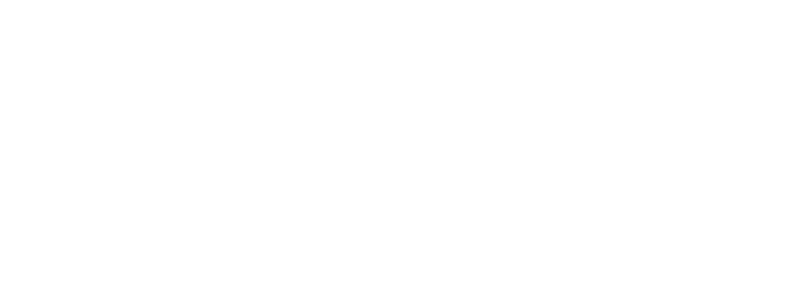
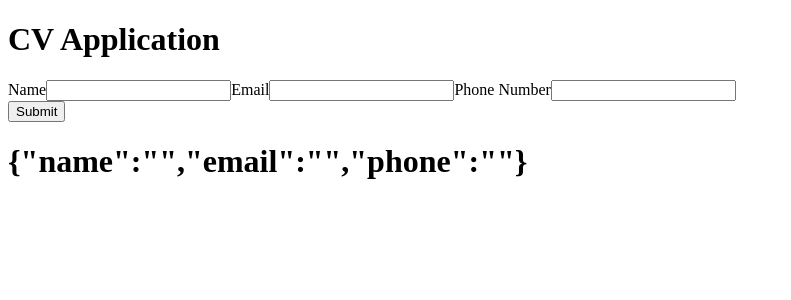
Before and after one commit to kiernans/cv-project, a React (Create React App) app: page / in a window 1280 px wide. Shown: the top 300 px of the page, without its empty margins (0-791 px from the left). Built offline with nearby package versions, Linux system fonts and the light colour scheme.

Commit message:
Handle submitting information

```diff
--- a/package.json
+++ b/package.json
@@ -8,7 +8,7 @@
     "@testing-library/user-event": "^13.5.0",
     "react": "^18.2.0",
     "react-dom": "^18.2.0",
-    "react-scripts": "5.0.1",
+    "react-scripts": "^5.0.1",
     "web-vitals": "^2.1.4"
   },
   "scripts": {
--- a/public/index.html
+++ b/public/index.html
@@ -2,19 +2,16 @@
 <html lang="en">
   <head>
     <meta charset="utf-8" />
-    <link rel="icon" href="%PUBLIC_URL%/favicon.ico" />
     <meta name="viewport" content="width=device-width, initial-scale=1" />
     <meta name="theme-color" content="#000000" />
     <meta
       name="description"
       content="Web site created using create-react-app"
     />
-    <link rel="apple-touch-icon" href="%PUBLIC_URL%/logo192.png" />
     <!--
       manifest.json provides metadata used when your web app is installed on a
       user's mobile device or desktop. See https://developers.google.com/web/fundamentals/web-app-manifest/
     -->
-    <link rel="manifest" href="%PUBLIC_URL%/manifest.json" />
     <!--
       Notice the use of %PUBLIC_URL% in the tags above.
       It will be replaced with the URL of the `public` folder during the build.
@@ -24,7 +21,7 @@
       work correctly both with client-side routing and a non-root public URL.
       Learn how to configure a non-root public URL by running `npm run build`.
     -->
-    <title>React App</title>
+    <title>CV Application</title>
   </head>
   <body>
     <noscript>You need to enable JavaScript to run this app.</noscript>
--- a/src/App.js
+++ b/src/App.js
@@ -1,4 +1,5 @@
 import React, { Component } from 'react';
+import Information from './components/Information';
 
 class App extends Component {
   constructor() {
@@ -8,6 +9,8 @@
   render() {
     return (
       <div className="App">
+        <h1>CV Application</h1>
+        <Information />
       </div>
     );
   };
--- a/src/components/Information.js
+++ b/src/components/Information.js
@@ -3,12 +3,83 @@
 class Information extends Component {
     constructor() {
         super();
+
+        this.state = {
+            name: '',
+            email: '',
+            phone: '',
+            info: {
+                name: '',
+                email: '',
+                phone: ''
+            },
+
+        };
+    };
+
+    handleChange = (e) => {
+        if(e.target.id === 'nameInput') {
+            this.setState({
+                name: e.target.value,
+            });
+        } else if(e.target.id === 'emailInput') {
+            this.setState({
+                email: e.target.value,
+            });
+        } else {
+            this.setState({
+                phone: e.target.value,
+            });
+        }
+
+    };
+
+    handleSubmit = (e) => {
+        e.preventDefault();
+        this.setState({
+            info: {
+                name: this.state.name,
+                email: this.state.email,
+                phone: this.state.phone,
+            },
+            name: '',
+            email: '',
+            phone: '',
+        });
     };
 
     render() {
+        const { info, name, email, phone } = this.state;
+
         return (
             <div>
+                <form>
+                    <label>Name</label>
+                    <input
+                    onChange={this.handleChange}
+                    value={name}
+                    type='text'
+                    id='nameInput'
+                    />
 
+                    <label>Email</label>
+                    <input
+                    onChange={this.handleChange}
+                    value={email}
+                    type='email'
+                    id='emailInput'
+                    />
+
+                    <label>Phone Number</label>
+                    <input
+                    onChange={this.handleChange}
+                    value={phone}
+                    type='text'
+                    id='phoneInput'
+                    />
+                </form>
+                <button onClick={this.handleSubmit}>Submit</button>
+                <h1>{JSON.stringify(info)}</h1>
             </div>
         );
     };
```
Also changed, not shown: 1 other file (tests, documents, lock files or other folders).
